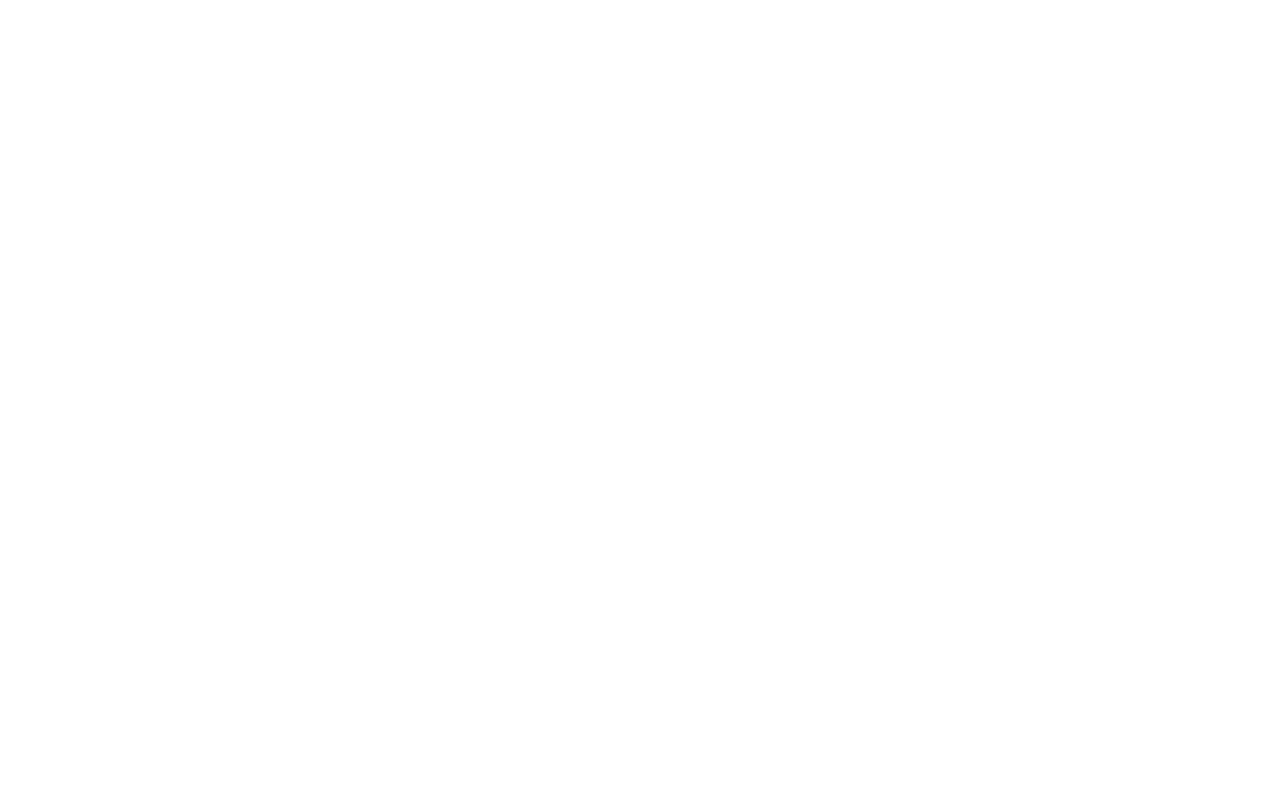
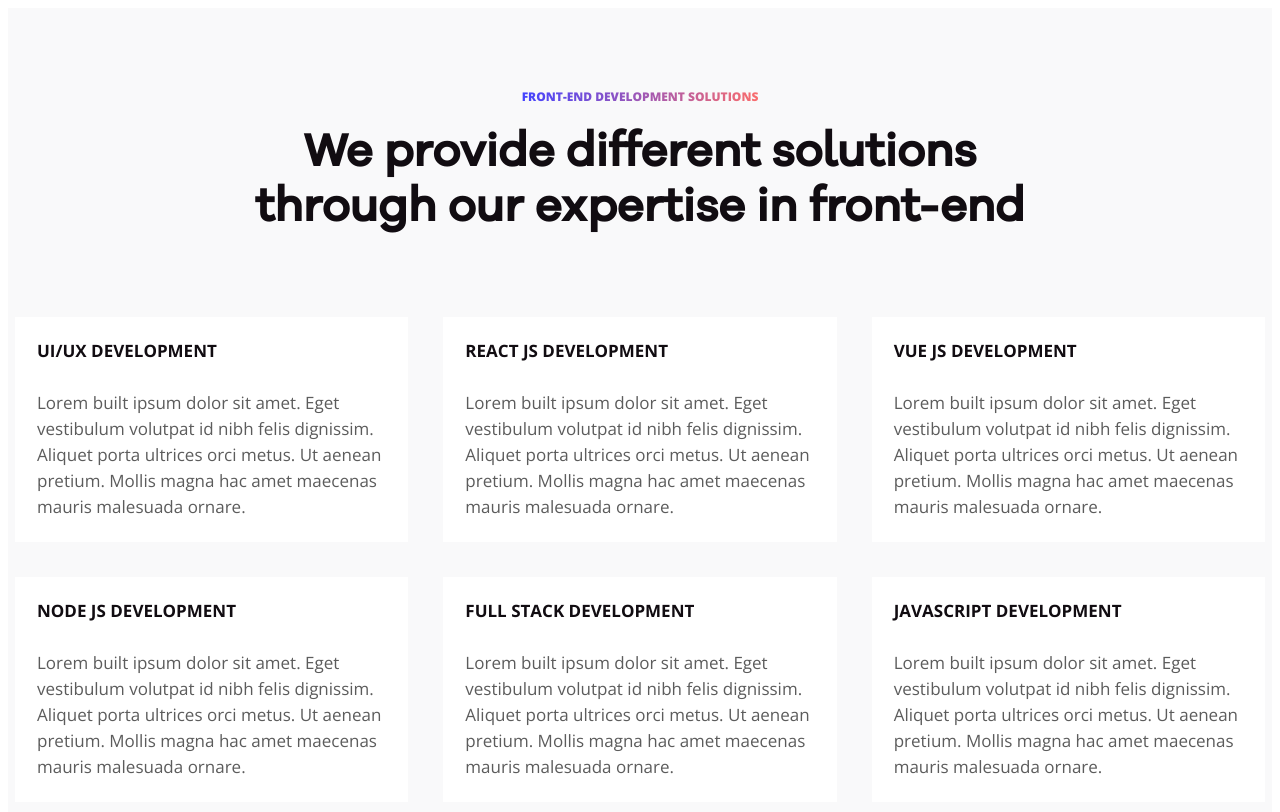
Before and after one commit to NutsEkamasova/Homework, a plain HTML site: page index.html in a window 1280 px wide. Drawn offline with nearby package versions, Linux system fonts and the light colour scheme.

Commit message:
add development block

```diff
--- a/index.html
+++ b/index.html
@@ -4,9 +4,50 @@
     <meta charset="UTF-8">
     <meta name="viewport" content="width=device-width, initial-scale=1.0">
     <title>Homework</title>
+    <link href="https://fonts.googleapis.com/css2?family=Manrope:wght@200..800&family=Open+Sans:ital,wght@0,300..800;1,300..800&display=swap" rel="stylesheet">
     <link rel="stylesheet" href="styles.css">
 </head>
 <body>
+    <section class="development">
+        <div class="container">
+            <div class="development__text">
+                <h2 class="development__subtitle">front-end development solutions</h2>
+                <h1 class="development__title">We provide different solutions through our expertise in front-end</h1>
+            </div>
 
+            <div class="development__wrapper">
+                <div class="development__card">
+                    <h3 class="development__card-title">ui/ux development</h3>
+                    <p class="development__card-text">Lorem built ipsum dolor sit amet. Eget vestibulum volutpat id nibh felis dignissim. Aliquet porta ultrices orci metus. Ut aenean pretium. Mollis magna hac amet maecenas mauris malesuada ornare.</p>
+                </div>
+
+                 <div class="development__card">
+                    <h3 class="development__card-title">react js development</h3>
+                    <p class="development__card-text">Lorem built ipsum dolor sit amet. Eget vestibulum volutpat id nibh felis dignissim. Aliquet porta ultrices orci metus. Ut aenean pretium. Mollis magna hac amet maecenas mauris malesuada ornare.</p>
+                </div>
+
+                 <div class="development__card">
+                    <h3 class="development__card-title">vue js development</h3>
+                    <p class="development__card-text">Lorem built ipsum dolor sit amet. Eget vestibulum volutpat id nibh felis dignissim. Aliquet porta ultrices orci metus. Ut aenean pretium. Mollis magna hac amet maecenas mauris malesuada ornare.</p>
+                </div>
+
+                 <div class="development__card">
+                    <h3 class="development__card-title">node js development</h3>
+                    <p class="development__card-text">Lorem built ipsum dolor sit amet. Eget vestibulum volutpat id nibh felis dignissim. Aliquet porta ultrices orci metus. Ut aenean pretium. Mollis magna hac amet maecenas mauris malesuada ornare.</p>
+                </div>
+
+                 <div class="development__card">
+                    <h3 class="development__card-title">full stack development</h3>
+                    <p class="development__card-text">Lorem built ipsum dolor sit amet. Eget vestibulum volutpat id nibh felis dignissim. Aliquet porta ultrices orci metus. Ut aenean pretium. Mollis magna hac amet maecenas mauris malesuada ornare.</p>
+                </div>
+
+                 <div class="development__card">
+                    <h3 class="development__card-title">javascript development</h3>
+                    <p class="development__card-text">Lorem built ipsum dolor sit amet. Eget vestibulum volutpat id nibh felis dignissim. Aliquet porta ultrices orci metus. Ut aenean pretium. Mollis magna hac amet maecenas mauris malesuada ornare.</p>
+                </div>
+
+            </div>
+        </div>
+    </section>
 </body>
 </html>
--- a/styles.css
+++ b/styles.css
@@ -0,0 +1,80 @@
+@font-face {
+    font-family: "GalanoGrotesqueAlt-Medium";
+    src: url(fonts/GalanoGrotesqueAlt-Medium.woff) format('woff');
+    font-display: swap;
+}
+
+/* ОБЩИЕ СТИЛИ */
+html {
+    scroll-behavior: smooth;
+}
+body {
+    font-family: 'Open Sans';
+}
+.container{
+    max-width: 1250px;
+    margin-left: auto;
+    margin-right: auto;
+}
+h1, h2, h3, p {
+    margin: 0;
+}
+
+/* DEVELOPMENT */
+.development {
+    background-color: #F9F9FA;
+    padding: 80px 0;
+}
+.development__text {
+    display: flex;
+    flex-direction: column;
+    align-items: center;
+}
+.development__subtitle {
+    font-family: 'Open Sans';
+    font-weight: 800;
+    font-size: 12px;
+    text-align: center;
+    text-transform: uppercase;
+    /* Gradients/Pink 100% Text */
+    background: linear-gradient(90deg, #4343FF 0%, #F96D6D 100%);
+    -webkit-background-clip: text;
+    -webkit-text-fill-color: transparent;
+    background-clip: text;
+}
+.development__title {
+    font-family: 'GalanoGrotesqueAlt-Medium';
+    font-size: 46px;
+    line-height: 120%;
+    text-align: center;
+    color: #110C11;
+    margin-top: 22px;
+    width: 845px;
+}
+.development__wrapper {
+    display: grid;
+    grid-template-columns: repeat(3, 1fr);
+    gap: 35px;
+    margin-top: 80px;
+}
+.development__card{
+    padding: 22px;
+    background: #FFFFFF;
+}
+.development__card-title {
+    font-family: 'Open Sans';
+    font-weight: 700;
+    font-size: 17px;
+    text-transform: uppercase;
+    color: #110C11;
+    margin: 0;
+}
+.development__card-text {
+    margin-top: 28px;
+    /* Paragraph1 */
+    font-family: 'Open Sans';
+    font-weight: 400;
+    font-size: 17px;
+    line-height: 1.53;
+    color: #5C5C5C;
+}
```
Also changed, not shown: fonts/GalanoGrotesqueAlt-Medium.woff (added).
